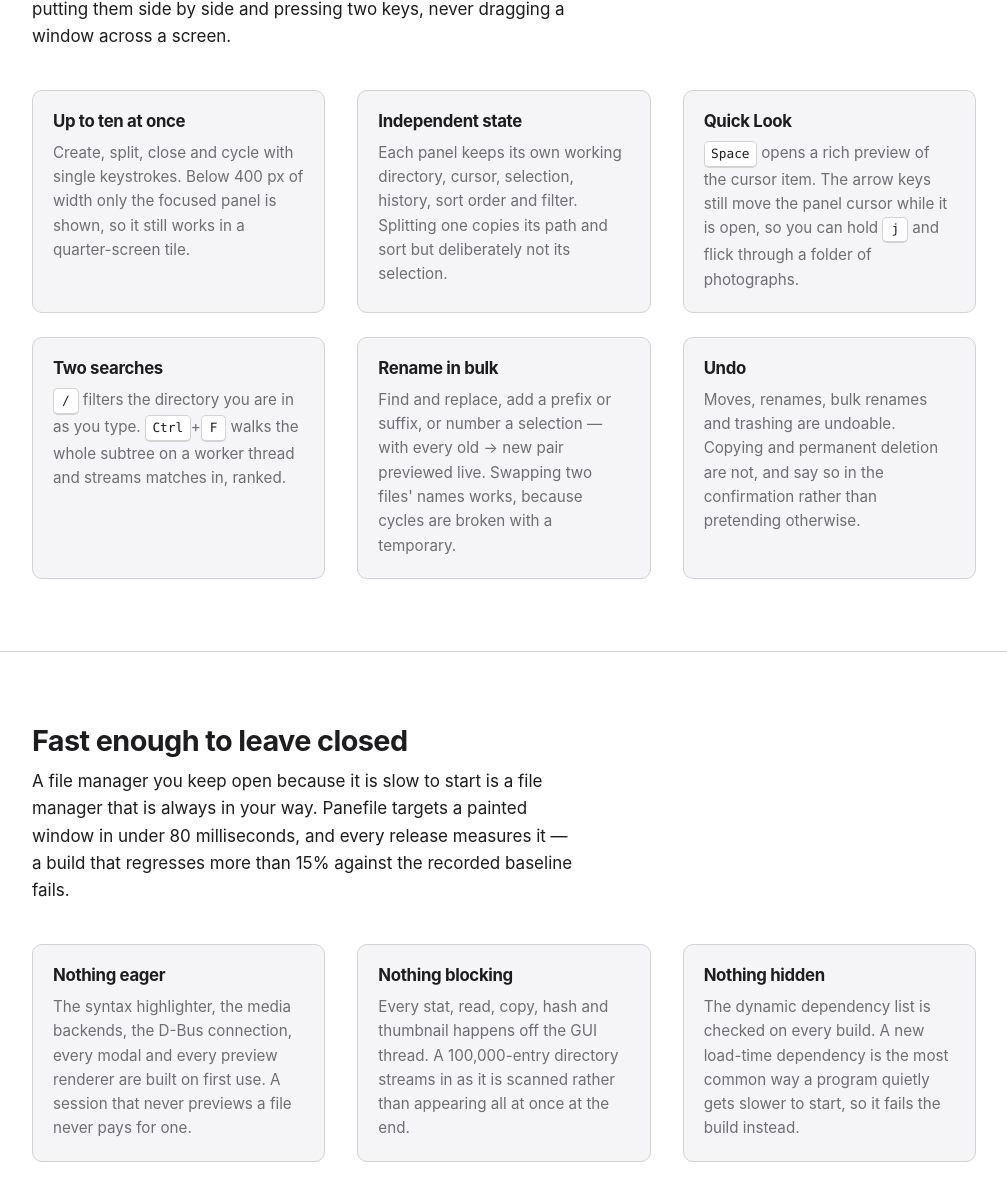
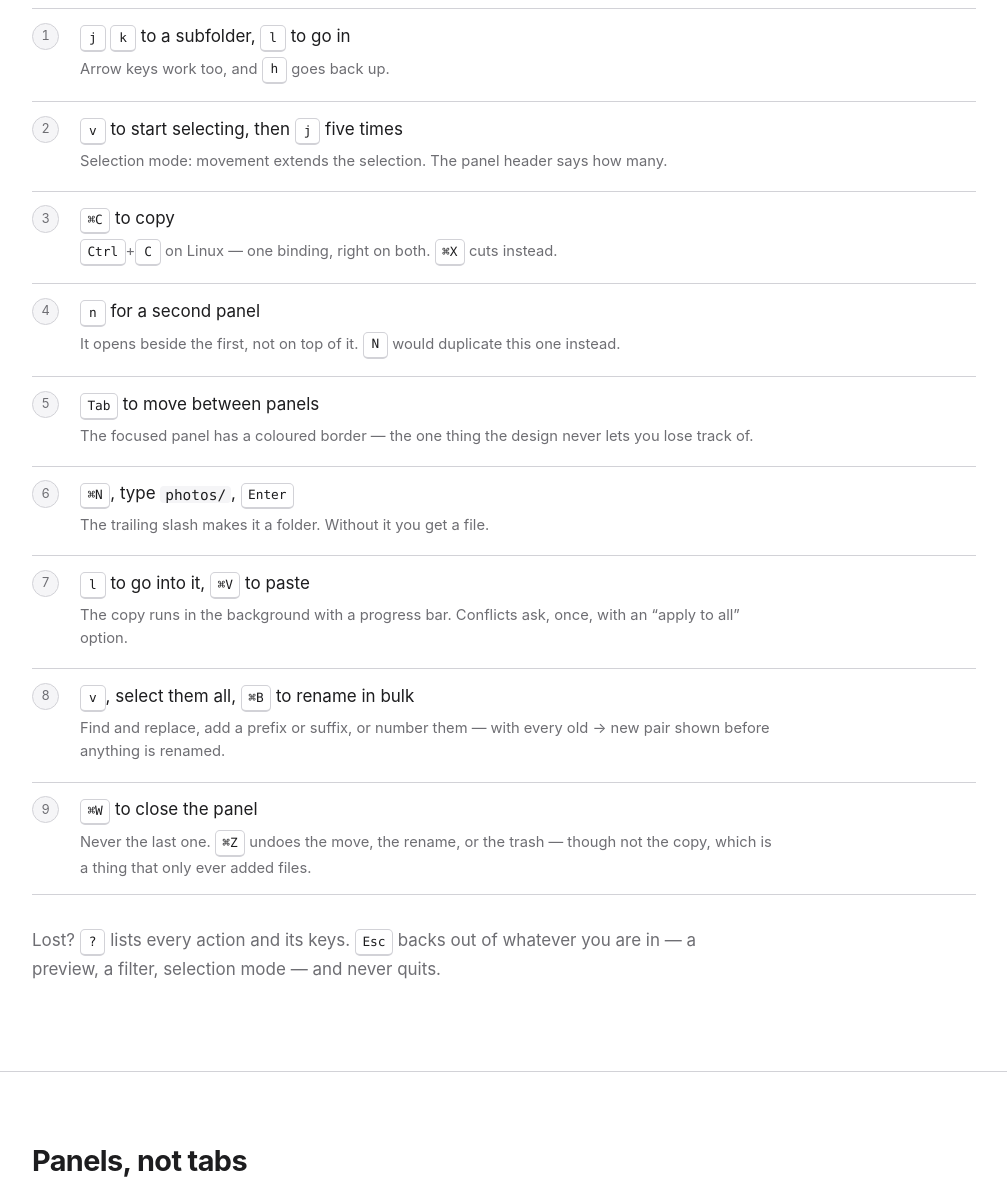
Before and after one commit to andyjeffries/panefile, a plain HTML site: page docs/site/index.html in a window 1280 px wide. Shown: the part 1151-2333 px from the top of the page, without its empty margins (136-1143 px from the left). Drawn offline with Linux system fonts and the light colour scheme.

Commit message:
Sidebar places open on a single click, and a Quickstart on the site
Clicking a place did nothing on macOS. The sidebar was wired only to
itemActivated, which the macOS style emits on a *double* click — the platform
does not activate an item on a single one. It is now wired to itemClicked as
well, and openItem tolerates being called twice for one gesture, which a double
click does. A mount already under way is not requested a second time.

Three tests cover it, and unlike the border test I removed earlier, these fail
with the fix taken out: single click opens a place, a heading opens nothing,
and opening a place leaves nothing highlighted.

The site gains the walkthrough you asked for, as the second thing on the page:
into a subfolder, select five files, copy, new panel, switch to it, make a
folder, go in, paste, bulk rename, close the panel. Nine steps, each with the
key and a line on what it does and why.

Its keyboard table was also out of date with this morning's changes — it still
implied Esc might quit and said nothing about undo, creating files, or clearing
a filter. It now matches the default keymap.

```diff
--- a/docs/site/index.html
+++ b/docs/site/index.html
@@ -24,6 +24,7 @@
       Panefile
     </a>
     <nav>
+      <a href="#quickstart">Quickstart</a>
       <a href="#panels">Panels</a>
       <a href="#keys">Keys</a>
       <a href="#themes">Themes</a>
@@ -63,6 +64,67 @@
            alt="Panefile showing a sidebar and two directory panels side by side, the left one focused"
            decoding="async">
     </picture>
+  </div>
+</section>
+
+<section id="quickstart">
+  <div class="wrap">
+    <h2>Five minutes, start to finish</h2>
+    <p>
+      Copying files between two folders, without a second window and without the
+      mouse. Every key below is remappable.
+    </p>
+
+    <ol class="walkthrough">
+      <li>
+        <kbd>j</kbd> <kbd>k</kbd> to a subfolder, <kbd>l</kbd> to go in
+        <span>Arrow keys work too, and <kbd>h</kbd> goes back up.</span>
+      </li>
+      <li>
+        <kbd>v</kbd> to start selecting, then <kbd>j</kbd> five times
+        <span>Selection mode: movement extends the selection. The panel header says how many.</span>
+      </li>
+      <li>
+        <kbd>⌘C</kbd> to copy
+        <span><kbd>Ctrl</kbd>+<kbd>C</kbd> on Linux — one binding, right on both.
+        <kbd>⌘X</kbd> cuts instead.</span>
+      </li>
+      <li>
+        <kbd>n</kbd> for a second panel
+        <span>It opens beside the first, not on top of it. <kbd>N</kbd> would duplicate this one instead.</span>
+      </li>
+      <li>
+        <kbd>Tab</kbd> to move between panels
+        <span>The focused panel has a coloured border — the one thing the design
+        never lets you lose track of.</span>
+      </li>
+      <li>
+        <kbd>⌘N</kbd>, type <code>photos/</code>, <kbd>Enter</kbd>
+        <span>The trailing slash makes it a folder. Without it you get a file.</span>
+      </li>
+      <li>
+        <kbd>l</kbd> to go into it, <kbd>⌘V</kbd> to paste
+        <span>The copy runs in the background with a progress bar. Conflicts ask,
+        once, with an “apply to all” option.</span>
+      </li>
+      <li>
+        <kbd>v</kbd>, select them all, <kbd>⌘B</kbd> to rename in bulk
+        <span>Find and replace, add a prefix or suffix, or number them — with
+        every old&nbsp;→&nbsp;new pair shown before anything is renamed.</span>
+      </li>
+      <li>
+        <kbd>⌘W</kbd> to close the panel
+        <span>Never the last one. <kbd>⌘Z</kbd> undoes the move, the rename, or
+        the trash — though not the copy, which is a thing that only ever added
+        files.</span>
+      </li>
+    </ol>
+
+    <p class="aside">
+      Lost? <kbd>?</kbd> lists every action and its keys. <kbd>Esc</kbd> backs
+      out of whatever you are in — a preview, a filter, selection mode — and
+      never quits.
+    </p>
   </div>
 </section>
 
@@ -149,15 +211,19 @@
         </thead>
         <tbody>
           <tr><td><kbd>h</kbd> <kbd>j</kbd> <kbd>k</kbd> <kbd>l</kbd></td><td>Move, enter, go up<span class="desc"> — arrow keys work too</span></td></tr>
-          <tr><td><kbd>n</kbd> / <kbd>N</kbd> / <kbd>w</kbd></td><td>New panel, split this one, close it</td></tr>
+          <tr><td><kbd>n</kbd> / <kbd>N</kbd></td><td>New panel, or duplicate this one</td></tr>
           <tr><td><kbd>Tab</kbd></td><td>Next panel</td></tr>
           <tr><td><kbd>Space</kbd></td><td>Quick Look<span class="desc"> — <kbd>Ctrl</kbd>+<kbd>Space</kbd> cycles where it docks</span></td></tr>
           <tr><td><kbd>v</kbd></td><td>Selection mode<span class="desc"> — movement then extends the selection</span></td></tr>
-          <tr><td><kbd>/</kbd></td><td>Filter this directory</td></tr>
+          <tr><td><kbd>/</kbd></td><td>Filter this directory<span class="desc"> — <kbd>\</kbd> clears it, and so does <kbd>Esc</kbd></span></td></tr>
           <tr><td><kbd>Ctrl</kbd>+<kbd>F</kbd></td><td>Find anywhere below here</td></tr>
-          <tr><td><kbd>Ctrl</kbd>+<kbd>C</kbd> / <kbd>X</kbd> / <kbd>V</kbd></td><td>Copy, cut, paste</td></tr>
+          <tr><td><kbd>Ctrl</kbd>+<kbd>C</kbd> / <kbd>X</kbd> / <kbd>V</kbd></td><td>Copy, cut, paste<span class="desc"> — Command on macOS</span></td></tr>
+          <tr><td><kbd>Ctrl</kbd>+<kbd>N</kbd></td><td>New file, or folder with a trailing <code>/</code></td></tr>
           <tr><td><kbd>Ctrl</kbd>+<kbd>B</kbd></td><td>Bulk rename the selection</td></tr>
           <tr><td><kbd>Ctrl</kbd>+<kbd>A</kbd> / <kbd>E</kbd></td><td>Create an archive, extract one</td></tr>
+          <tr><td><kbd>Ctrl</kbd>+<kbd>Z</kbd></td><td>Undo a move, rename or trash<span class="desc"> — a copy is not undoable, and says so</span></td></tr>
+          <tr><td><kbd>Esc</kbd></td><td>Back out of a preview, a filter, or selection mode<span class="desc"> — never quits</span></td></tr>
+          <tr><td><kbd>Ctrl</kbd>+<kbd>W</kbd> / <kbd>Q</kbd></td><td>Close the panel, quit</td></tr>
           <tr><td><kbd>g</kbd><kbd>g</kbd> · <kbd>g</kbd><kbd>h</kbd> · <kbd>g</kbd><kbd>r</kbd></td><td>Top, home, root<span class="desc"> — <kbd>g</kbd> is the &ldquo;go&rdquo; prefix, and yours to extend</span></td></tr>
           <tr><td><kbd>?</kbd></td><td>Every binding, in a modal</td></tr>
         </tbody>
--- a/docs/site/style.css
+++ b/docs/site/style.css
@@ -279,6 +279,67 @@
     background: var(--surface);
 }
 
+/* -------------------------------------------------------------- walkthrough */
+
+.walkthrough {
+    counter-reset: step;
+    list-style: none;
+    margin: 2.5rem 0 0;
+    padding: 0;
+    display: grid;
+    gap: 0.25rem;
+}
+
+.walkthrough li {
+    position: relative;
+    padding: 0.85rem 0 0.85rem 3rem;
+    border-top: 1px solid var(--border);
+}
+
+.walkthrough li:last-child {
+    border-bottom: 1px solid var(--border);
+}
+
+.walkthrough li::before {
+    counter-increment: step;
+    content: counter(step);
+    position: absolute;
+    left: 0;
+    top: 0.85rem;
+    width: 1.7rem;
+    height: 1.7rem;
+    border-radius: 50%;
+    background: var(--surface);
+    border: 1px solid var(--border);
+    color: var(--subtext);
+    font-size: 0.8rem;
+    font-variant-numeric: tabular-nums;
+    display: grid;
+    place-items: center;
+}
+
+.walkthrough span {
+    display: block;
+    margin-top: 0.3rem;
+    color: var(--subtext);
+    font-size: 0.92rem;
+    max-width: 44rem;
+}
+
+.walkthrough code,
+.aside code {
+    padding: 0.05rem 0.3rem;
+    border-radius: 4px;
+    background: var(--surface);
+    font-size: 0.85em;
+}
+
+.aside {
+    margin-top: 2rem;
+    color: var(--subtext);
+    max-width: 44rem;
+}
+
 /* -------------------------------------------------------------------- keys */
 
 kbd {
```
Also changed, not shown: tests/CMakeLists.txt, 3 other files.
